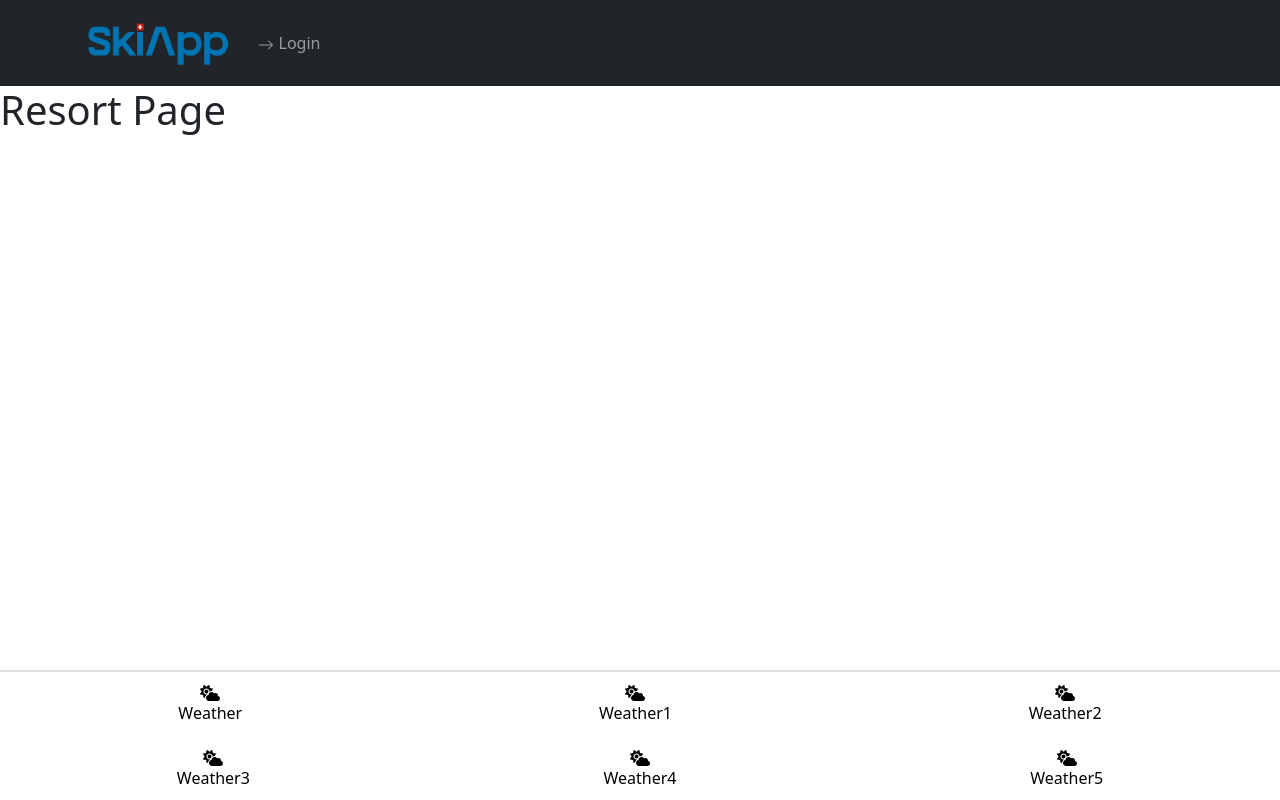
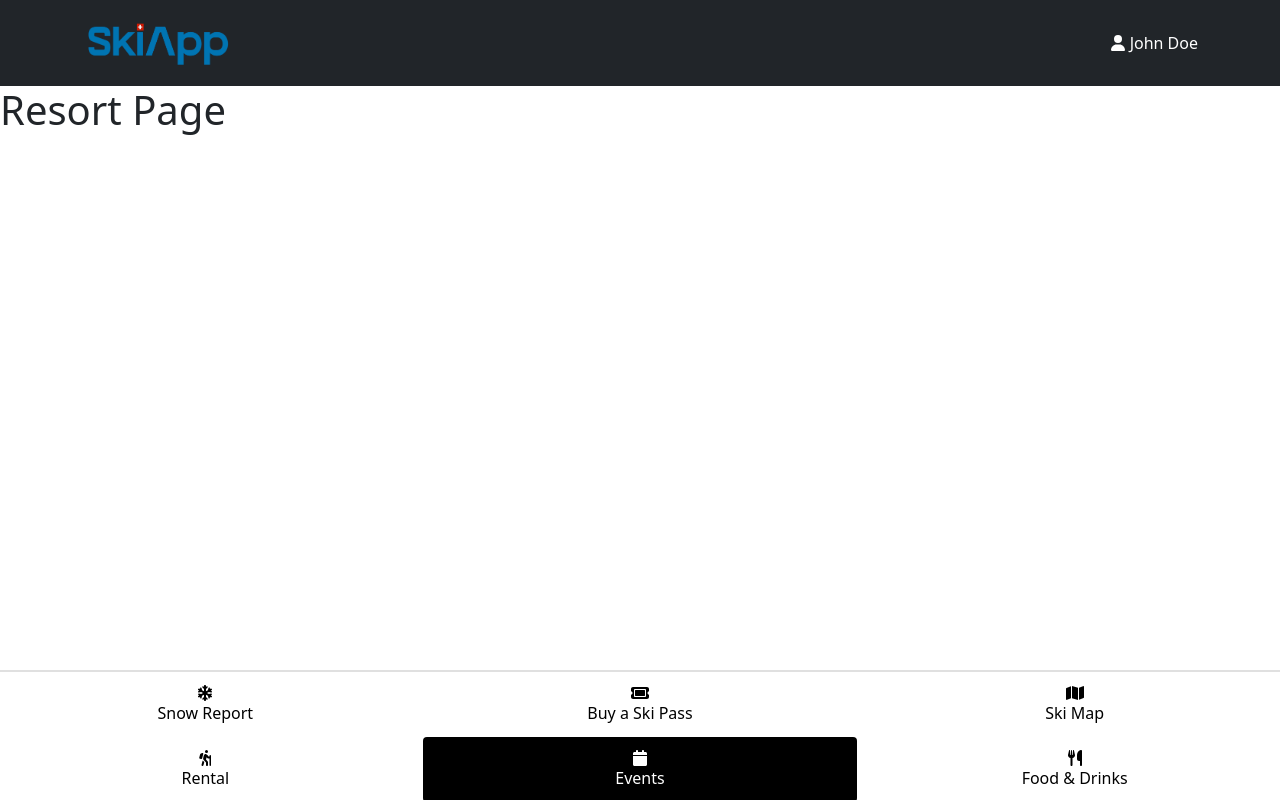
Before and after one commit to hackzurich2023/frontend, a React (Vite) app: page /resorts/1/events in a window 1280 px wide. Built offline with nearby package versions, Linux system fonts and the light colour scheme.

Commit message:
Add corrent nav buttons and fake user

```diff
--- a/src/MainLayout.tsx
+++ b/src/MainLayout.tsx
@@ -6,15 +6,21 @@ import { Container } from "react-bootstrap";
 import { isNonEmptyArray } from "utils/types";
 import { TabNavigationBar } from "components/TabNavigationBar";
 import { NavigationTab } from "components/NavigationTabButton";
+import { User } from "data/user";
 
 interface Props {
   tabs?: NavigationTab[];
+  currentUser?: User;
 }
 
-export function MainLayout({ children, tabs }: PropsWithChildren<Props>) {
+export function MainLayout({
+  children,
+  tabs,
+  currentUser,
+}: PropsWithChildren<Props>) {
   return (
     <>
-      <NavBar />
+      <NavBar currentUser={currentUser} />
       <Container
         className="position-fixed overflow-scroll p-0"
         style={{ top: "86px", height: "calc(100vh - 85px)", width: "100%" }}
--- a/src/components/NavBar.tsx
+++ b/src/components/NavBar.tsx
@@ -3,8 +3,35 @@ import React from "react";
 import { Container, Image, Nav, Navbar } from "react-bootstrap";
 import { ArrowRight } from "react-bootstrap-icons";
 import { Link } from "react-router-dom";
+import { User } from "data/user";
+import { FontAwesomeIcon } from "@fortawesome/react-fontawesome";
+import { faUser } from "@fortawesome/free-solid-svg-icons";
 
-export function NavBar() {
+function MenuButton() {
+  return (
+    <>
+      <Navbar.Toggle />
+
+      <Navbar.Collapse>
+        <Nav className="me-auto">
+          <Nav.Link as={Link} to="/login">
+            <ArrowRight /> Login
+          </Nav.Link>
+        </Nav>
+      </Navbar.Collapse>
+    </>
+  );
+}
+
+function UserAvatar({ user }: { user: User }) {
+  return (
+    <div className="text-white">
+      <FontAwesomeIcon icon={faUser} /> {user.userName}
+    </div>
+  );
+}
+
+export function NavBar({ currentUser }: { currentUser?: User }) {
   return (
     <Navbar
       expand="lg"
@@ -14,14 +41,7 @@ export function NavBar() {
         <Navbar.Brand as={Link} to="/">
           <Image height="60" src="/skiapp-transparent.png" alt="SkiApp" />
         </Navbar.Brand>
-        <Navbar.Toggle />
-        <Navbar.Collapse>
-          <Nav className="me-auto">
-            <Nav.Link as={Link} to="/login">
-              <ArrowRight /> Login
-            </Nav.Link>
-          </Nav>
-        </Navbar.Collapse>
+        {currentUser ? <UserAvatar user={currentUser} /> : <MenuButton />}
       </Container>
     </Navbar>
   );
--- a/src/components/NavigationTabButton.tsx
+++ b/src/components/NavigationTabButton.tsx
@@ -17,9 +17,10 @@ export function NavigationTabButton({
 }) {
   return (
     <div
-      className="d-flex flex-grow-1 justify-content-around align-items-center"
+      className="col-1 d-flex flex-grow-1 justify-content-around align-items-center"
       style={{
         height: "65px",
+        padding: "0",
       }}
     >
       <Link
--- a/src/components/ResortPage.tsx
+++ b/src/components/ResortPage.tsx
@@ -1,42 +1,51 @@
 import { MainLayout } from "MainLayout";
 import React from "react";
 import { FontAwesomeIcon } from "@fortawesome/react-fontawesome";
-import { faCloudSun } from "@fortawesome/free-solid-svg-icons";
+import {
+  faCalendar,
+  faCloudSun,
+  faMap,
+  faPersonHiking,
+  faSnowflake,
+  faTicket,
+  faUtensils,
+} from "@fortawesome/free-solid-svg-icons";
 import { useParams, useRoutes } from "react-router-dom";
 import { ResortName } from "data/resorts";
 
 import { NavigationTab } from "components/NavigationTabButton";
+import { DEFAULT_USER } from "data/user";
 
 const TABS: Omit<NavigationTab, "routerTo">[] = [
   {
-    id: "weather",
-    name: "Weather",
-    icon: <FontAwesomeIcon icon={faCloudSun} />,
+    id: "snow_reports",
+    name: "Snow Report",
+    icon: <FontAwesomeIcon icon={faSnowflake} />,
   },
   {
-    id: "weather1",
-    name: "Weather1",
-    icon: <FontAwesomeIcon icon={faCloudSun} />,
+    id: "ski_pass",
+    name: "Buy a Ski Pass",
+    icon: <FontAwesomeIcon icon={faTicket} />,
   },
   {
-    id: "weather2",
-    name: "Weather2",
-    icon: <FontAwesomeIcon icon={faCloudSun} />,
+    id: "ski_map",
+    name: "Ski Map",
+    icon: <FontAwesomeIcon icon={faMap} />,
   },
   {
-    id: "weather3",
-    name: "Weather3",
-    icon: <FontAwesomeIcon icon={faCloudSun} />,
+    id: "rental",
+    name: "Rental",
+    icon: <FontAwesomeIcon icon={faPersonHiking} />,
   },
   {
-    id: "weather4",
-    name: "Weather4",
-    icon: <FontAwesomeIcon icon={faCloudSun} />,
+    id: "events",
+    name: "Events",
+    icon: <FontAwesomeIcon icon={faCalendar} />,
   },
   {
-    id: "weather5",
-    name: "Weather5",
-    icon: <FontAwesomeIcon icon={faCloudSun} />,
+    id: "food_and_drinks",
+    name: "Food & Drinks",
+    icon: <FontAwesomeIcon icon={faUtensils} />,
   },
 ];
 
@@ -52,7 +61,7 @@ export function ResortPage() {
   const resortTabs = useResortTabs(resortName as ResortName);
 
   return (
-    <MainLayout tabs={resortTabs}>
+    <MainLayout tabs={resortTabs} currentUser={DEFAULT_USER}>
       <h1>Resort Page</h1>
     </MainLayout>
   );
--- a/src/components/TabNavigationBar.tsx
+++ b/src/components/TabNavigationBar.tsx
@@ -1,7 +1,10 @@
 import { NonEmptyArray } from "utils/types";
 import { useParams } from "react-router-dom";
 import React from "react";
-import { NavigationTab, NavigationTabButton } from "components/NavigationTabButton";
+import {
+  NavigationTab,
+  NavigationTabButton,
+} from "components/NavigationTabButton";
 
 export function TabNavigationBar({
   tabs,
@@ -18,7 +21,7 @@ export function TabNavigationBar({
         borderTop: "2px solid #e0e0e0",
       }}
     >
-      <div className="d-flex">
+      <div className="row">
         {tabs.slice(0, 3).map((tab, index) => (
           <NavigationTabButton
             key={tab.name}
@@ -27,12 +30,12 @@ export function TabNavigationBar({
           />
         ))}
       </div>
-      <div className="d-flex">
+      <div className="row">
         {tabs.slice(3).map((tab, index) => (
           <NavigationTabButton
             key={tab.name}
             tab={tab}
-            isActive={(!section && index === 0) || tab.id === section}
+            isActive={tab.id === section}
           />
         ))}
       </div>
--- /dev/null
+++ b/src/data/user.ts
@@ -0,0 +1,5 @@
+export const DEFAULT_USER = {
+  userName: "John Doe",
+};
+
+export type User = typeof DEFAULT_USER;
```
